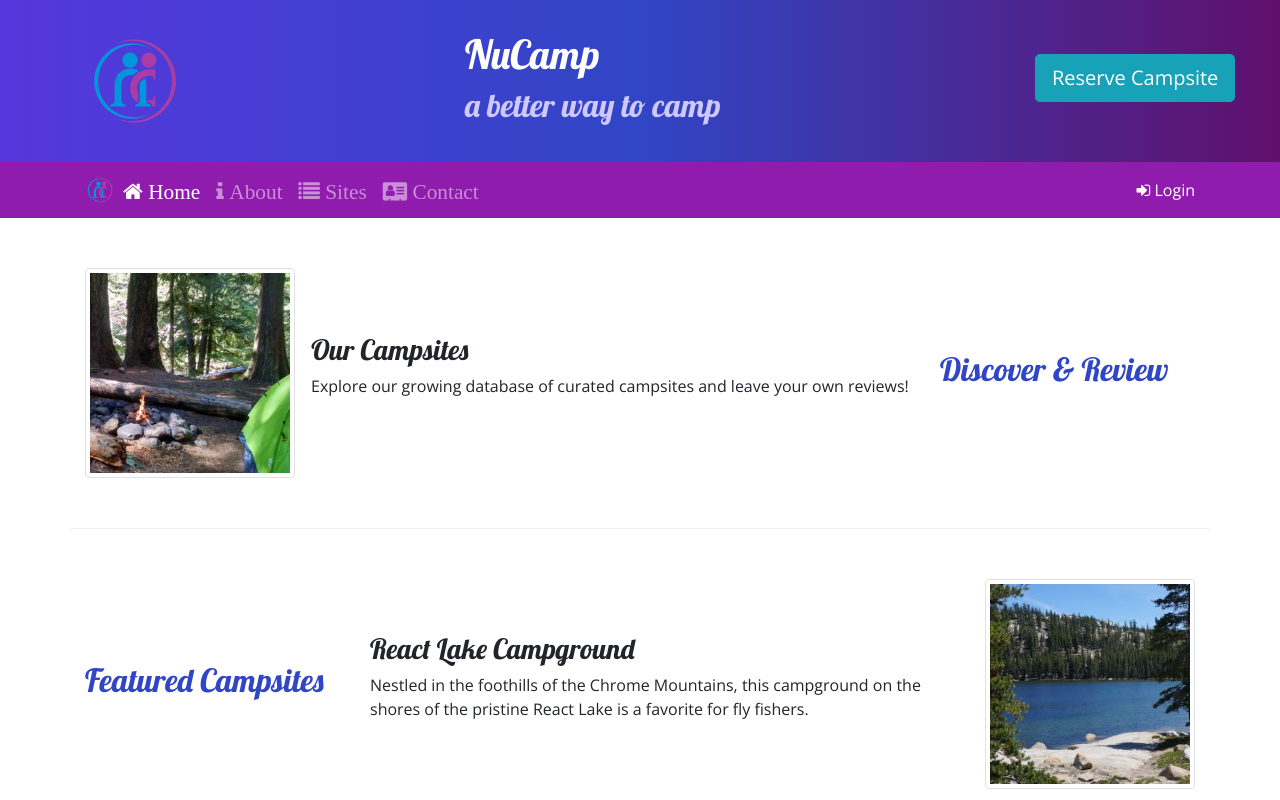
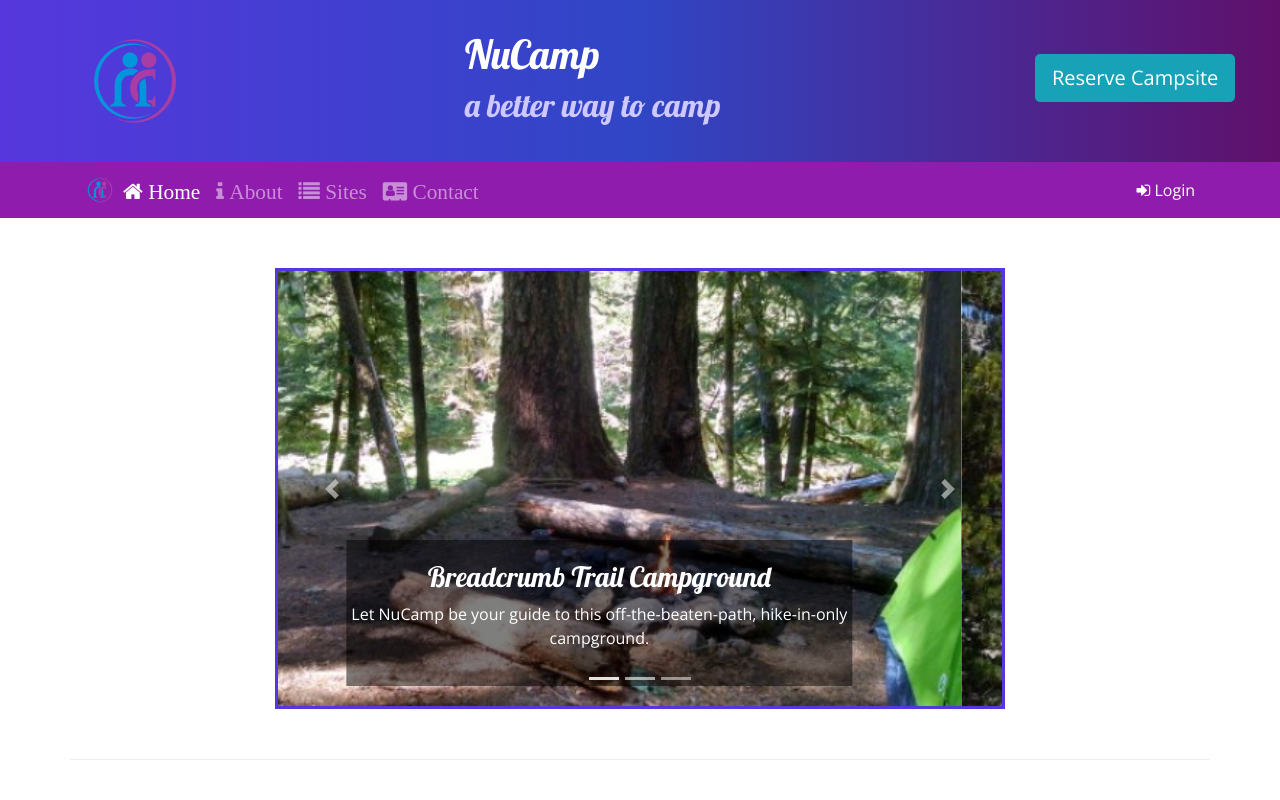
Before and after one commit to BerlsSC/git-test, a website: page index.html in a window 1280 px wide. Shown: the top 800 px of the page. Drawn offline with nearby package versions, Linux system fonts and the light colour scheme.

Commit message:
Carousel

```diff
--- a/css/styles.css
+++ b/css/styles.css
@@ -41,3 +41,11 @@ header h2 {
     border-top: none;
     padding: 10px;
 }
+
+.carousel-caption {
+    background-color: rgba(0,0,0,0.5);
+}
+
+.carousel {
+    border: solid #5637DD;
+}
--- a/index.html
+++ b/index.html
@@ -103,6 +103,53 @@
     </div>
   </div>
   <div class="container">
+
+    <div class="row row-content">
+      <div class="col-md-8 mx-auto">
+        <div id="homeCarousel" class="carousel slide" data-ride="carousel">
+          <ol class="carousel-indicators">
+            <li data-target="#homeCarousel" data-slide-to="0" class="active"></li>
+            <li data-target="#homeCarousel" data-slide-to="1"></li>
+            <li data-target="#homeCarousel" data-slide-to="2"></li>
+          </ol>
+            <div class="carousel-inner">
+              <div class="carousel-item active">
+                <img class="d-block w-100" src="img/breadcrumb-trail.jpg" alt="Breadcrumb Trail Campground"/>
+                <div class="carousel-caption">
+                  <h3>Breadcrumb Trail Campground</h3>
+                  <p class="d-none d-sm-block">Let NuCamp be your guide to this off-the-beaten-path, hike-in-only campground.</p>
+                </div>
+              </div>
+              <div class="carousel-item">
+                <img class="d-block w-100" src="img/react-lake.jpg" alt="React Lake Campground" />
+                <div class="carousel-caption">
+                  <h3>React Lake Campground</h3>
+                  <p class="d-none d-sm-block">Nestled in the foothills of the Chrome Mountains, this campground on the shores of the pristine React Lake is a favorite
+                  for fly fishers.</p>
+                </div>
+              </div>
+              <div class="carousel-item">
+                <img class="d-block w-100" src="img/chrome-river.jpg" alt="Chrome River Campground" />
+                <div class="carousel-caption">
+                  <h3>Chrome River Campground</h3>
+                  <p class="d-none d-sm-block">Spend a few sunny days and starry nights beneath a canopy of old-growth firs at this enchanting spot by the Chrome
+                  River.</p>
+                </div>
+              </div>
+            </div>
+            <a class="carousel-control-prev" href="#homeCarousel" role="button" data-slide="prev">
+              <span class="carousel-control-prev-icon"></span>
+              <span class="sr-only">Previous</span>
+            </a>
+            <a class="carousel-control-next" href="#homeCarousel" role="button" data-slide="next">
+              <span class="carousel-control-next-icon"></span>
+              <span class="sr-only">Next</span>
+            </a>
+          </div>
+      </div>
+    </div>
+
+
     <div class="row row-content align-items-center">
       <div class="col-sm-4 order-sm-last col-md-3">
         <h2 calss="text-sm-right">Discover & Review</h2>
```
